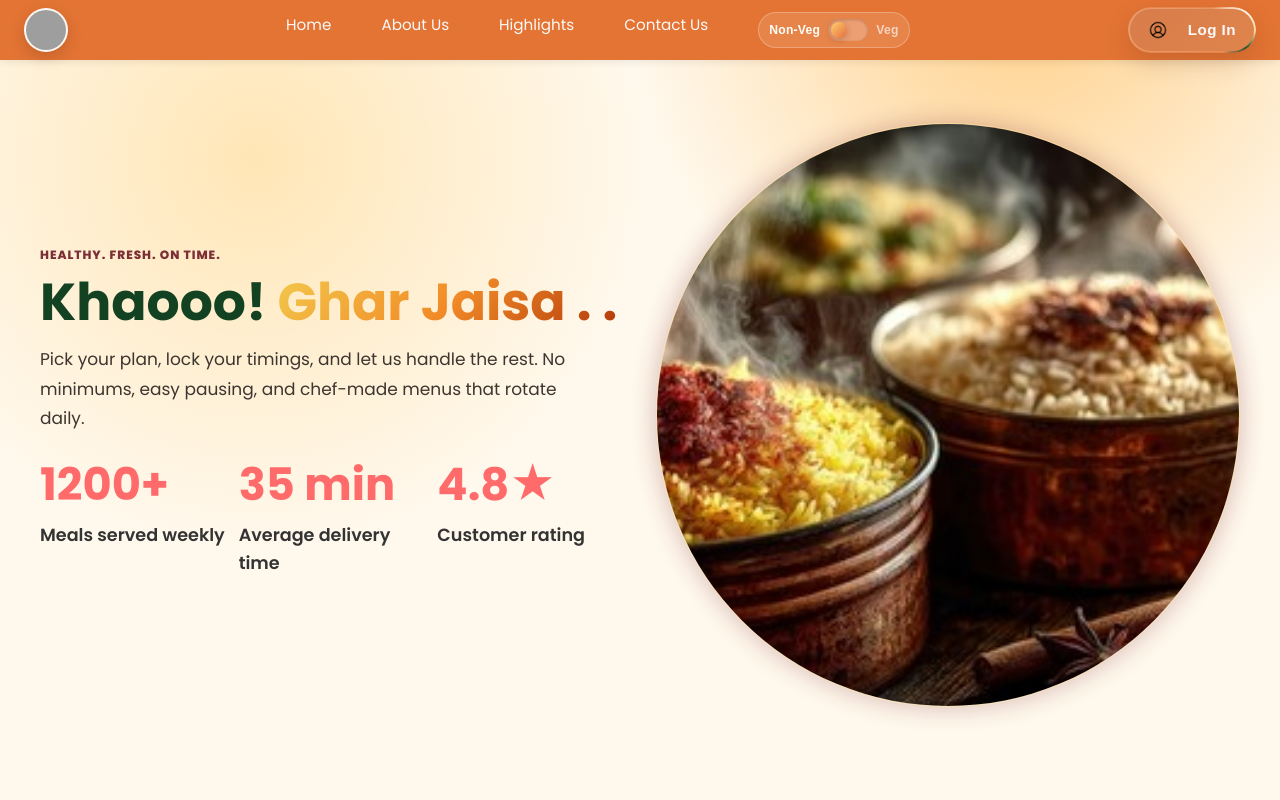
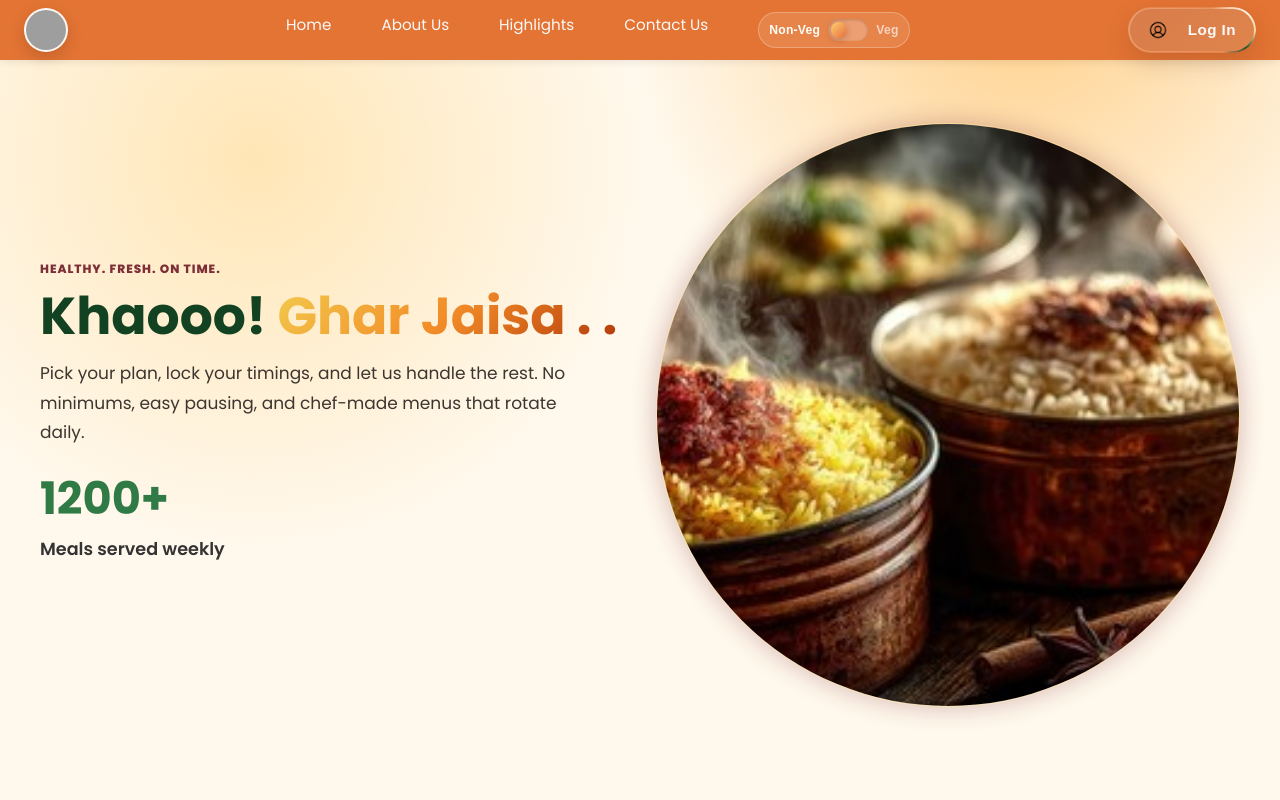
Before and after one commit to Tiffin-Delights/tfd-frontend, a React (Vite) app: page / in a window 1280 px wide. Shown: the top 800 px of the page. Built offline with nearby package versions, Linux system fonts and the light colour scheme; no server answers; grey boxes are pictures that could not be loaded.

Commit message:
UI enhancement 2

```diff
--- a/src/App.css
+++ b/src/App.css
@@ -327,9 +327,11 @@ body, html {
 }
 
 .stat-number {
-  font-size: 22px;
-  font-weight: 800;
-  color: var(--text-accent);
+  font-size: 10px;
+  font-weight: 500;
+  /* color: var(--text-accent);
+   */
+   color:red;
 }
 
 .stat-label {
--- a/src/components/Hero.jsx
+++ b/src/components/Hero.jsx
@@ -29,12 +29,12 @@ function Hero({ dietTheme = "nonveg" }) {
             <span className="stat-label">Meals served weekly</span>
           </div>
           <div>
-            <span className="stat-number">35 min</span>
-            <span className="stat-label">Average delivery time</span>
+            {/* <span className="stat-number">35 min</span> */}
+            {/* <span className="stat-label">Average delivery time</span> */}
           </div>
           <div>
-            <span className="stat-number">4.8★</span>
-            <span className="stat-label">Customer rating</span>
+            {/* <span className="stat-number">4.8★</span> */}
+            {/* <span className="stat-label">Customer rating</span> */}
           </div>
         </div>
       </div>
--- a/src/components/ProviderDashboard/ProviderDashboard.css
+++ b/src/components/ProviderDashboard/ProviderDashboard.css
@@ -119,7 +119,7 @@
 .stat-number {
   font-size: 2.8rem;
   font-weight: 700;
-  color: #ff6b6b;
+  color: #2f7a45;
   margin: 0 0 10px 0;
 }
 
```
